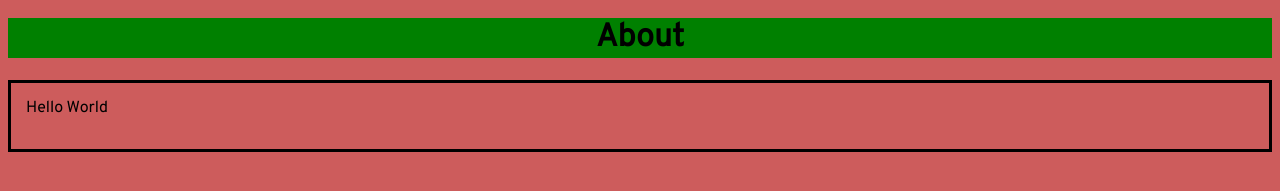
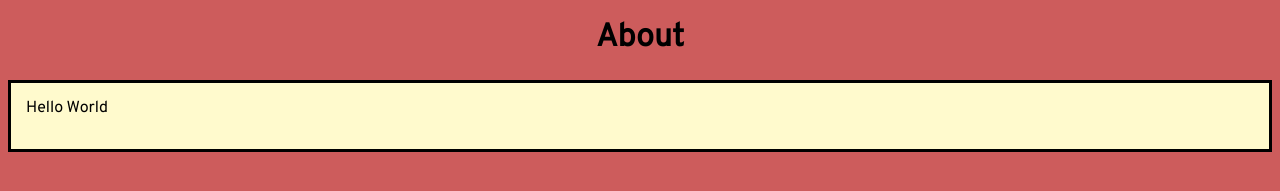
Before and after one commit to parisdinh3/UROPresearch, a plain HTML site: page index.html in a window 1280 px wide. Shown: the part 311-502 px from the top of the page. Drawn offline with Linux system fonts and the light colour scheme.

Commit message:
Update style.css

```diff
--- a/style.css
+++ b/style.css
@@ -40,10 +40,10 @@ border-radius:12px;
 }
 h1 {
   font-family: 'Overpass', sans-serif;
-  background-color:green;
   text-align:center;
 }
 .aboutbox {
   border-style:solid;
   padding:15px;
+  background-color:lemonchiffon;
 }
```
